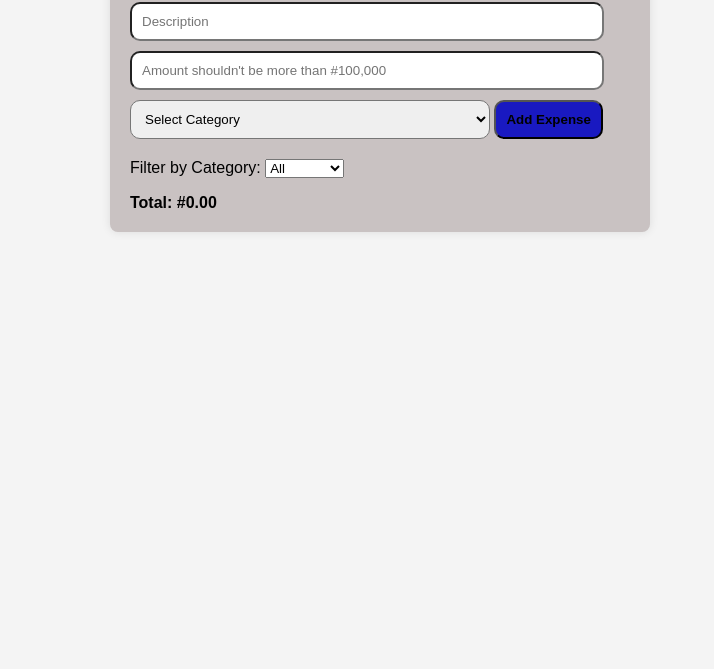
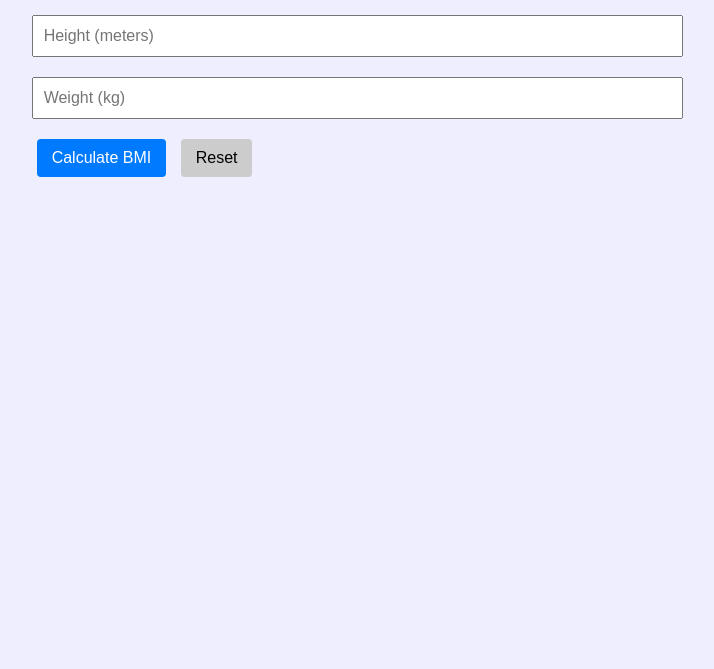
Before and after one commit to cletusgizo/GizzoWeb, a plain HTML site: page index.html in a window 1280 px wide. Shown: the part 131-800 px from the top of the page, without its empty margins (260-974 px from the left). Drawn offline with Linux system fonts and the light colour scheme.

Commit message:
Add files via upload

```diff
--- a/index.html
+++ b/index.html
@@ -2,41 +2,21 @@
 <html lang="en">
 <head>
   <meta charset="UTF-8">
-  <title>Expense Tracker</title>
+  <title>BMI Calculator</title>
   <link rel="stylesheet" href="style.css">
 </head>
 <body>
   <div class="container">
-    <h1>Expense Tracker</h1>
+    <h1>BMI Calculator</h1>
 
     <div class="form">
-      <input type="text" id="desc" placeholder="Description" />
-      <input type="number" id="amount" placeholder="Amount shouldn't be more than #100,000" />
-      <select id="category">
-        <option value="">Select Category</option>
-        <option value="Food">Food</option>
-        <option value="Transport">Transport</option>
-        <option value="Utilities">Utilities</option>
-        <option value="Other">Other</option>
-      </select>
-      <button onclick="addExpense()">Add Expense</button>
+      <input type="number" id="height" placeholder="Height (meters)" step="0.01">
+      <input type="number" id="weight" placeholder="Weight (kg)" step="0.1">
+      <button onclick="calculateBMI()">Calculate BMI</button>
+      <button onclick="resetForm()" class="reset-btn">Reset</button>
     </div>
 
-    <div class="filter">
-      <label for="filterCategory">Filter by Category:</label>
-      <select id="filterCategory" onchange="renderExpenses()">
-        <option value="">All</option>
-        <option value="Food">Food</option>
-        <option value="Transport">Transport</option>
-        <option value="Utilities">Utilities</option>
-        <option value="Other">Other</option>
-      </select>
-    </div>
-
-    <ul id="expenseList"></ul>
-
-    <div id="total">Total: #0.00</div>
-    <div id="warning" class="hidden">⚠️ Warning: Spending limit exceeded!</div>
+    <div id="result"></div>
   </div>
 
   <script src="script.js"></script>
--- a/script.js
+++ b/script.js
@@ -1,65 +1,34 @@
-let expenses = [];
-const threshold = 100000;
+function calculateBMI() {
+  const height = parseFloat(document.getElementById("height").value);
+  const weight = parseFloat(document.getElementById("weight").value);
+  const resultDiv = document.getElementById("result");
 
-function addExpense() {
-  const desc = document.getElementById("desc").value.trim();
-  const amount = parseFloat(document.getElementById("amount").value);
-  const category = document.getElementById("category").value;
+  resultDiv.textContent = ""; // Clear previous result
 
-  if (!desc || isNaN(amount) || amount <= 0 || !category) {
-    alert("Please enter valid description, amount, and category.");
+  // Input validation
+  if (isNaN(height) || isNaN(weight) || height <= 0 || weight <= 0) {
+    alert("Please enter valid, positive numbers for height and weight.");
     return;
   }
 
-  const expense = {
-    id: Date.now(),
-    desc,
-    amount,
-    category
-  };
+  const bmi = weight / (height * height);
+  let status = "";
 
-  expenses.push(expense);
+  if (bmi < 18.5) {
+    status = "Underweight";
+  } else if (bmi < 25) {
+    status = "Normal";
+  } else if (bmi < 30) {
+    status = "Overweight";
+  } else {
+    status = "Obese";
+  }
 
-  // Clear inputs
-  document.getElementById("desc").value = "";
-  document.getElementById("amount").value = "";
-  document.getElementById("category").value = "";
-
-  renderExpenses();
+  resultDiv.innerHTML = `Your BMI is <strong>${bmi.toFixed(2)}</strong> (<span>${status}</span>)`;
 }
 
-function deleteExpense(id) {
-  expenses = expenses.filter(exp => exp.id !== id);
-  renderExpenses();
+function resetForm() {
+  document.getElementById("height").value = "";
+  document.getElementById("weight").value = "";
+  document.getElementById("result").textContent = "";
 }
-
-function renderExpenses() {
-  const list = document.getElementById("expenseList");
-  list.innerHTML = "";
-
-  const filterCategory = document.getElementById("filterCategory").value;
-  const filteredExpenses = filterCategory
-    ? expenses.filter(exp => exp.category === filterCategory)
-    : expenses;
-
-  let total = 0;
-
-  filteredExpenses.forEach(exp => {
-    const li = document.createElement("li");
-    li.innerHTML = `
-      ${exp.desc} : #${exp.amount.toFixed(2)} <em>(${exp.category})</em>
-      <button class="delete-btn" onclick="deleteExpense(${exp.id})">X</button>
-    `;
-    list.appendChild(li);
-    total += exp.amount;
-  });
-
-  document.getElementById("total").textContent = `Total: #${total.toFixed(2)}`;
-
-  const warning = document.getElementById("warning");
-  if (total > threshold) {
-    warning.classList.remove("hidden");
-  } else {
-    warning.classList.add("hidden");
-  }
-}
--- a/style.css
+++ b/style.css
@@ -1,83 +1,46 @@
 body {
   font-family: Arial, sans-serif;
-  background-color: #f4f4f4;
-  padding: 20px;
-}
-
-.container {
-  max-width: 500px;
-  margin: auto;
-  background: rgb(201, 194, 194);
-  padding: 20px;
-  border-radius: 8px;
-  box-shadow: 0 0 10px rgba(0, 0, 0, 0.1);
-
+  background-color: #eef;
+  display: flex;
+  justify-content: center;
+  padding-top: 50px;
 }
 
 h1 {
-  text-align: center;
+  margin-bottom: 20px;
 }
 
-.form input {
+input {
+  width: 90%;
   padding: 10px;
-  margin: 5px 0;
-  width: 90%;
-  border-radius: 10px 10px 10px 10px;
+  margin: 10px 0;
+  font-size: 16px;
 }
 
-.form select {
-  padding: 10px;
-  margin: 5px 0;
-  width: 72%;
-  border-radius: 10px 10px 10px 10px;
+button {
+  padding: 10px 15px;
+  margin: 10px 5px;
+  font-size: 16px;
+  cursor: pointer;
+  border: none;
+  border-radius: 4px;
 }
 
-.form button {
-  padding: 10px;
-  margin: 5px 0;
-  width: 50;
-  background-color: rgb(25, 25, 193);
-  border-radius: 10px 10px 10px 10px;
-  font-weight: bolder;
+button:hover {
+  opacity: 0.9;
 }
 
-.filter {
-  margin: 15px 0;
+button.reset-btn {
+  background-color: #ccc;
 }
 
-ul {
-  list-style: none;
-  padding: 0;
+button:not(.reset-btn) {
+  background-color: #007BFF;
+  color: white;
 }
 
-li {
-  background: #e3e3e3;
-  margin: 5px 0;
-  padding: 10px;
-  display: flex;
-  justify-content: space-between;
+#result {
+  margin-top: 20px;
+  font-size: 18px;
+  font-weight: bold;
 }
-
-#total {
-  font-weight: bold;
-  margin-top: 15px;
-}
-
-#warning {
-  color: red;
-  font-weight: bold;
-  margin-top: 10px;
-}
-
-.hidden {
-  display: none;
-}
-
-button.delete-btn {
-  background-color: red;
-  color: white;
-  border: none;
-  padding: 3px 7px;
-  border-radius: 3px;
-  cursor: pointer;
-}
```
